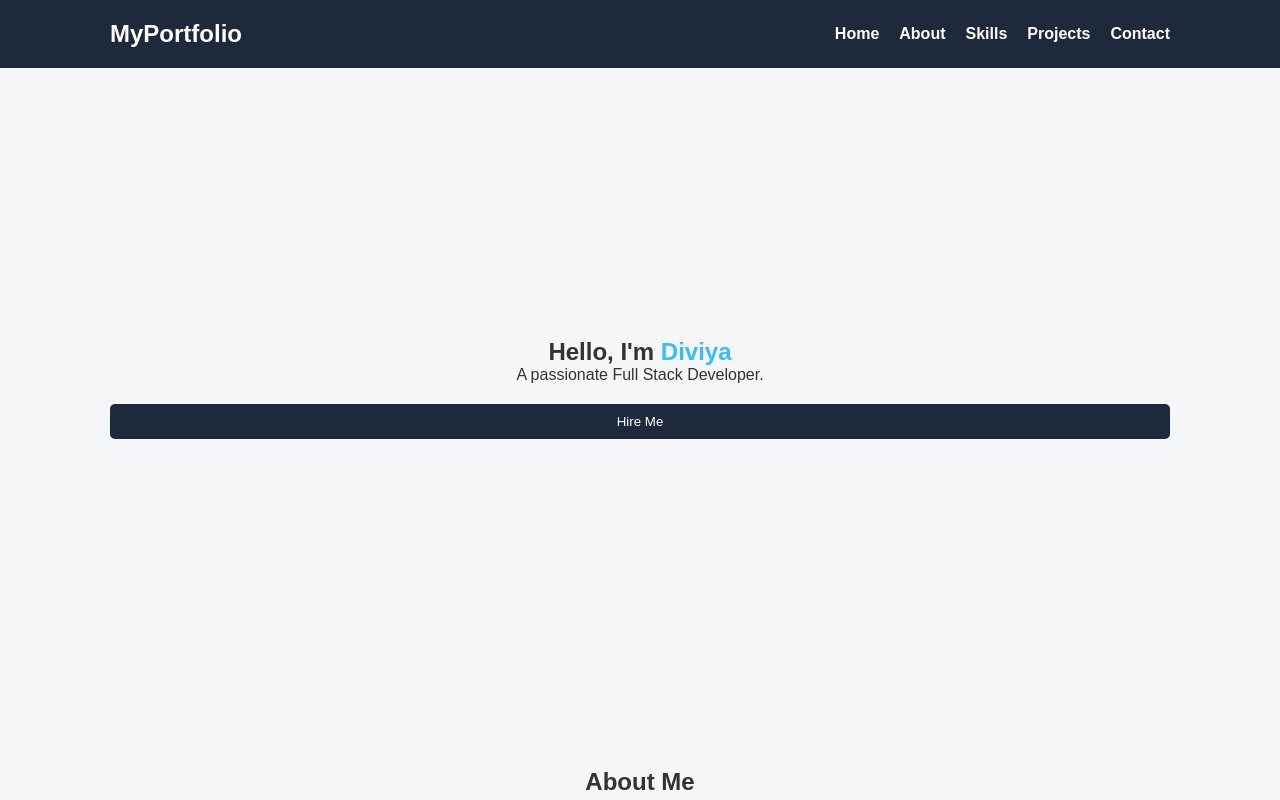
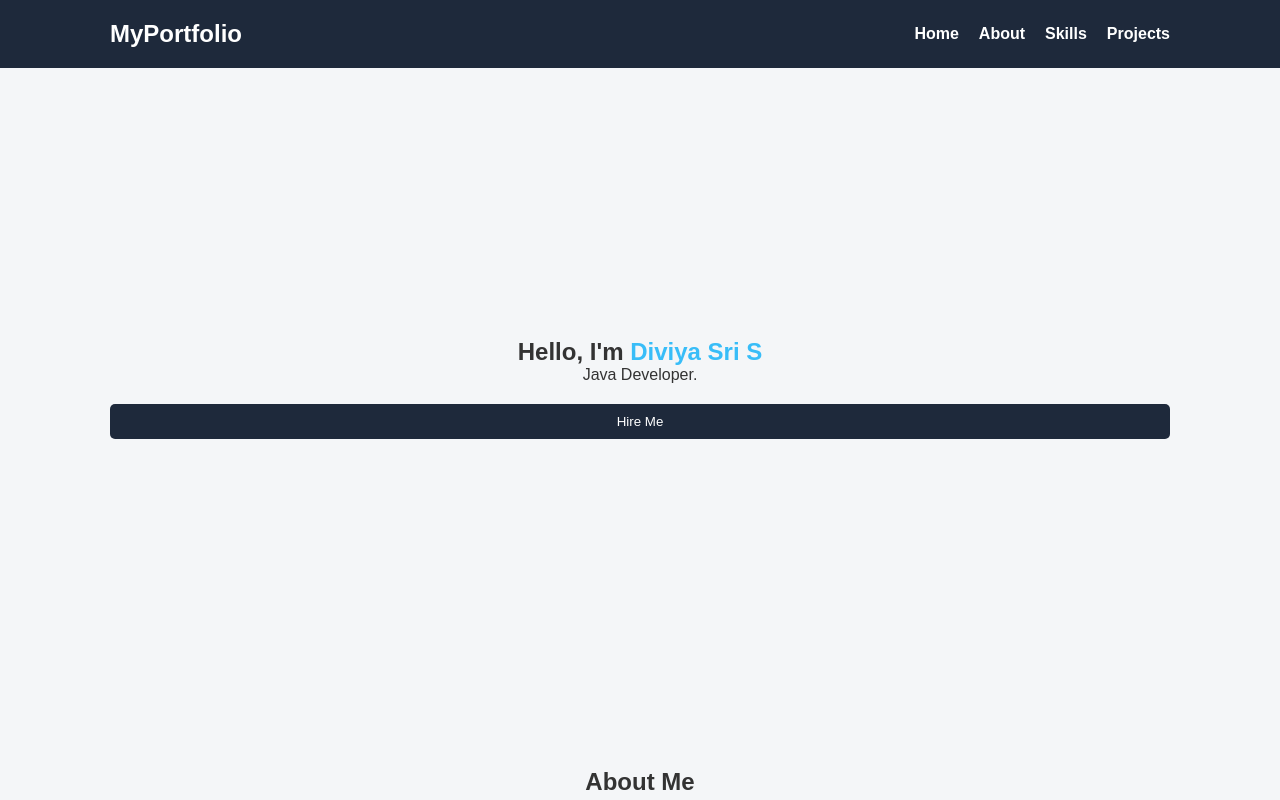
Before and after one commit to diviya-2005/portfolio, a plain HTML site: page index.html in a window 1280 px wide. Shown: the top 800 px of the page. Drawn offline with Linux system fonts and the light colour scheme.

Commit message:
Update index.html

```diff
--- a/index.html
+++ b/index.html
@@ -16,14 +16,14 @@
         <li><a href="#about">About</a></li>
         <li><a href="#skills">Skills</a></li>
         <li><a href="#projects">Projects</a></li>
-        <li><a href="#contact">Contact</a></li>
+
       </ul>
     </nav>
   </header>
 
   <section id="home">
-    <h2>Hello, I'm <span class="highlight">Diviya</span></h2>
-    <p>A passionate Full Stack Developer.</p>
+    <h2>Hello, I'm <span class="highlight">Diviya Sri S</span></h2>
+    <p>Java Developer.</p>
     <button class="btn" onclick="scrollToSection('contact')">Hire Me</button>
   </section>
 
```
